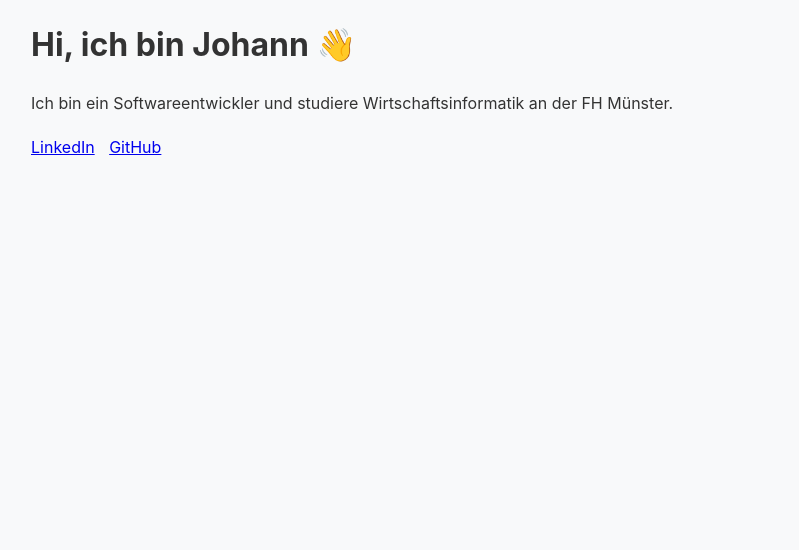
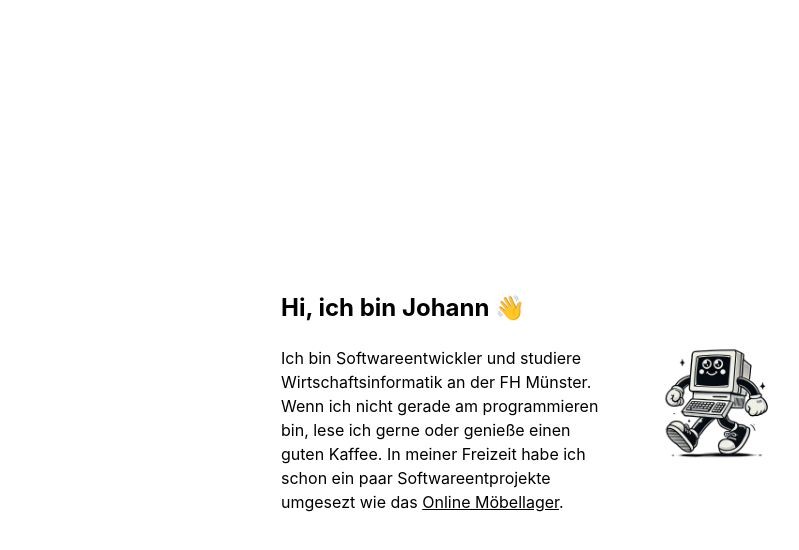
Before and after one commit to johann-vu/jvue-home, a plain HTML site: page index.html in a window 1280 px wide. Shown: the whole page, without its empty margins (109-908 px from the left). Drawn offline with Linux system fonts and the light colour scheme.

Commit message:
improve it

```diff
--- a/index.html
+++ b/index.html
@@ -3,22 +3,21 @@
   <head>
     <meta charset="UTF-8" />
     <meta name="viewport" content="width=device-width, initial-scale=1.0" />
-    <title>Johann van Üüm</title>
+    <title>Johann</title>
     <link rel="stylesheet" href="style.css" />
   </head>
   <body>
-    <div class="container">
-      <h1>Hi, ich bin Johann 👋</h1>
-      <p>
-        Ich bin ein Softwareentwickler und studiere Wirtschaftsinformatik an der
-        FH Münster.
-      </p>
-      <div class="social-links">
-        <a href="https://www.linkedin.com/in/jvue/" class="social-link"
-          >LinkedIn</a
-        >
-        <a href="https://github.com/johann-vu" class="social-link">GitHub</a>
+    <div class="wrapper">
+      <div class="text-container">
+        <h2>Hi, ich bin Johann 👋</h2>
+        <p>
+          Ich bin Softwareentwickler und studiere Wirtschaftsinformatik an der
+          FH Münster. Wenn ich nicht gerade am programmieren bin, lese ich gerne
+          oder genieße einen guten Kaffee. In meiner Freizeit habe ich schon ein
+		  paar Softwareentprojekte umgesezt wie das <a href="https://online-moebellager.de" target="_blank">Online Möbellager</a>.
+        </p>
       </div>
+      <img class="image" src="assets/image.png" alt="" />
     </div>
   </body>
 </html>
--- a/style.css
+++ b/style.css
@@ -1,35 +1,44 @@
 body {
-  margin: 0;
+	margin: 0 25px;
 	font-family: -apple-system, BlinkMacSystemFont, 'Segoe UI', Roboto, 'Helvetica Neue', Arial, sans-serif;
 	font-size: 1rem;
 	font-weight: 400;
 	line-height: 1.5;
-  color: #333;
+	color: black;
 	text-align: left;
-  background-color: #f8f9fa;
+	display: flex;
+	justify-content: center;
+	align-items: center;
+	height: 100vh;
 }
 
-.container {
+.wrapper {
+	display: flex;
+	align-items: center;
+	justify-content: space-between;
 	width: 100%;
-  max-width: 1000px;
-  padding-right: 15px;
-  padding-left: 15px;
-  margin: auto;
+	max-width: 500px;
+	gap: 50px;
 }
 
-.social-links {
-  margin-top: 20px;
+.image {
+	height: 120px;
+	width: 120px;
 }
 
-.social-links a {
-  display: inline-block;
-  margin-right: 10px;
+a {
+	color: black;
 }
 
-.social-links :visited {
-  color: #333;
+@media screen and (max-width: 600px) {
+	body {
+		align-items: start;
+		height: 100vh;
 	}
 
-.social-links a:last-child {
-  margin-right: 0;
+	.wrapper {
+		margin: 100px 25px;
+		flex-direction: column-reverse;
+		gap: 30px;
 	}
+}
```
Also changed, not shown: assets/image.png (added), 1 other file. Lines whose indentation alone changed are shown as unchanged.
